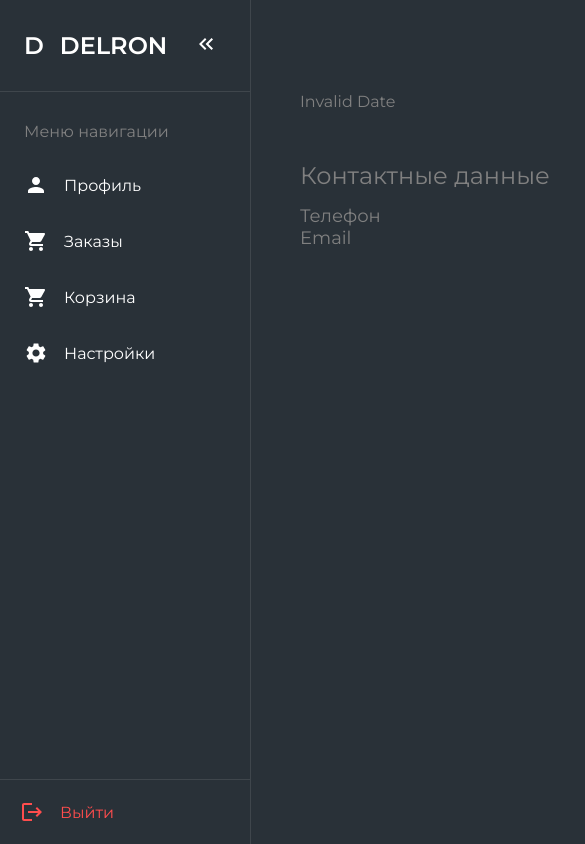
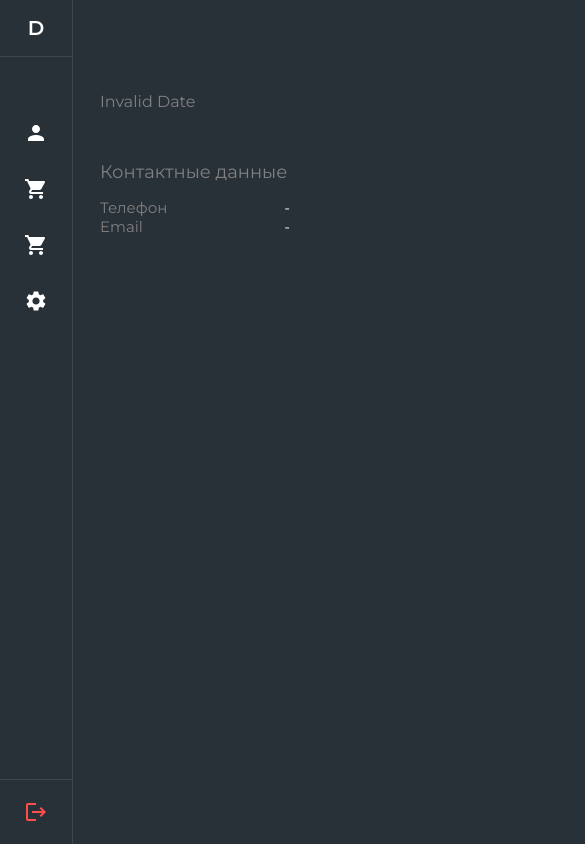
Before and after one commit to KyKyRuZa/client, a React (Create React App) app: page /profile in a window 390 px wide. Shown: the top 844 px of the page, 585 px wide, since content can reach past the window. Built offline with nearby package versions, Linux system fonts and the light colour scheme.

Commit message:
upd profile style

```diff
--- a/src/components/UI/NavbarProfile.jsx
+++ b/src/components/UI/NavbarProfile.jsx
@@ -14,7 +14,7 @@ import '../../styles/profile.css';
 const Navbar = ({ setActiveView, onCollapse }) => {
   const { user, logout } = useAuth();
   const navigate = useNavigate();
-  const [isCollapsed, setIsCollapsed] = useState(false);
+  const [isCollapsed, setIsCollapsed] = useState(true);
 
   const handleLogout = () => {
     logout();
--- a/src/styles/main.css
+++ b/src/styles/main.css
@@ -277,3 +277,81 @@ body{
   font-size: 16px;
   color: #d1d1d1;
 }
+@media (max-width: 425px) {
+
+  .main-content {
+    transition: margin-left 0.5s ease;
+    margin: 92px 100px;
+  }
+
+  .user-card, .admin-card {
+      width: 100%;
+  }
+
+  /* Заголовок профиля */
+  .profile-title {
+      font-size: 18px;
+      flex-direction: column;
+      align-items: flex-start;
+  }
+
+  /* Информация профиля */
+  .profile-info {
+    font-size: 15px;
+    gap: 10px;
+  }
+  .profile-info .right{
+    font-size: 15px;
+  }
+
+  /* Каталог */
+  .catalog-header {
+      flex-direction: column;
+      align-items: flex-start;
+      gap: 10px;
+  }
+
+  .search-container {
+      max-width: 100%;
+      margin: 0;
+  }
+
+  /* Форма добавления товара */
+  .add-product-form {
+      max-width: 100%;
+      padding: 15px;
+  }
+
+  /* Таблица товаров */
+  .admin-table th,
+  .admin-table td {
+      font-size: 14px;
+  }
+
+  /* Корзина */
+  .basket-container {
+      width: 130%;
+  }
+  .basket-item {
+      gap: 30px;
+  }
+
+  .basket-content {
+    display: flex;
+    flex-direction:column;
+    text-align: center;
+  }
+
+  .basket-quantity {
+      justify-content: center;
+  }
+
+  .basket-actions {
+      flex-direction: column;
+  }
+
+  /* Итоговая сумма */
+  .basket-total {
+      text-align: right;
+  }
+}
--- a/src/styles/profile.css
+++ b/src/styles/profile.css
@@ -121,3 +121,64 @@
 .logout-btn:hover {
   background: rgba(255,77,77,0.1);
 }
+
+@media (max-width: 425px) {
+  .collapse-btn {
+    display: none;
+  }
+  .sidebar {
+    width: 170px;
+    overflow: hidden;
+    transition: all 0.3s ease;
+  }
+
+  .nav-header {
+    padding: 12px 16px;
+  }
+  .sidebar.collapsed .sidebar-header,
+  .nav-item,
+  .logout-btn{
+    justify-content: center;
+  }
+  .sidebar-header,
+  .user-profile,
+  .nav-item {
+    padding: 16px;
+  }
+
+  .brand {
+    font-size: 20px;
+    gap: 8px;
+  }
+
+  .user-info {
+    font-size: 14px;
+  }
+
+  .user-role {
+    font-size: 12px;
+  }
+  .logout-btn {
+
+    font-size: 14px;
+    gap: 8px;
+  }
+
+  .menu-toggle-btn {
+    position: fixed;
+    top: 16px;
+    left: 16px;
+    background: #293138;
+    color: #fff;
+    border: none;
+    border-radius: 50%;
+    width: 40px;
+    height: 40px;
+    display: flex;
+    align-items: center;
+    justify-content: center;
+    cursor: pointer;
+    z-index: 1001;
+    box-shadow: 0 4px 6px rgba(0, 0, 0, 0.1);
+  }
+}
```
